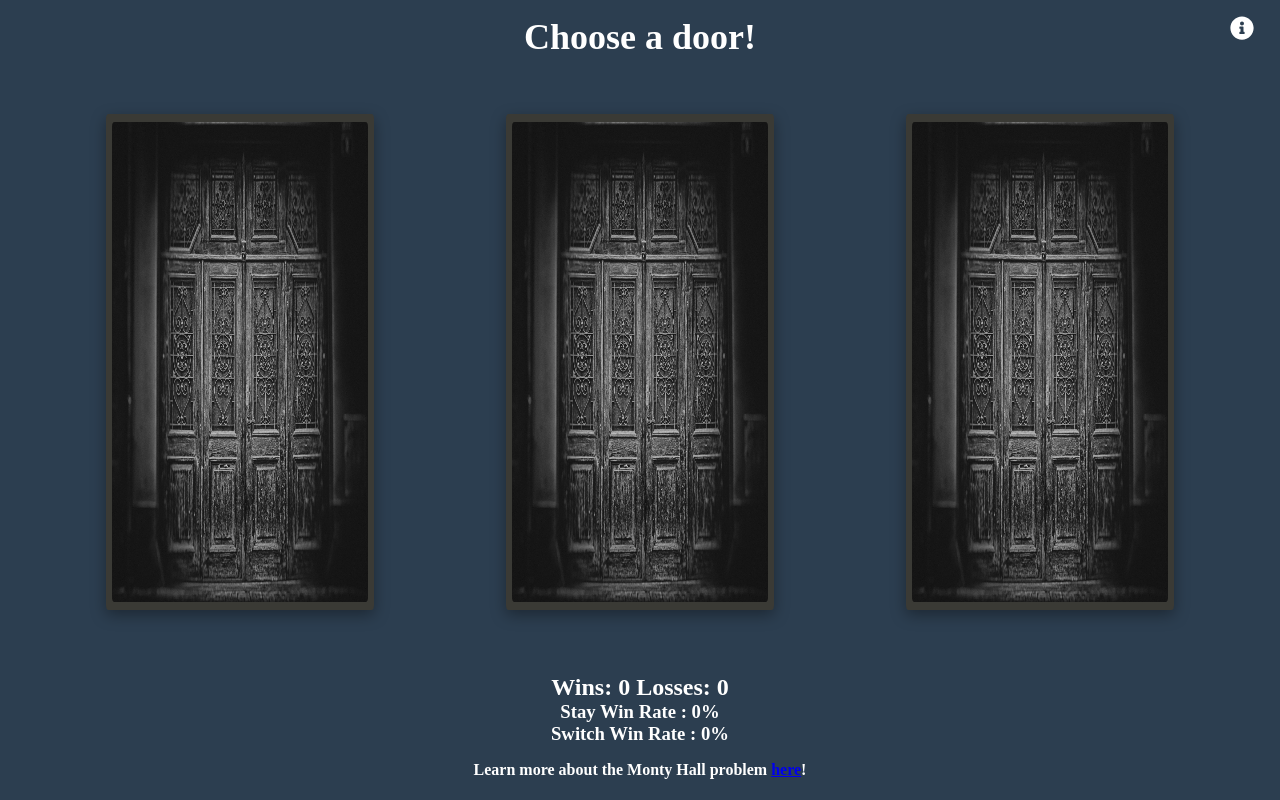
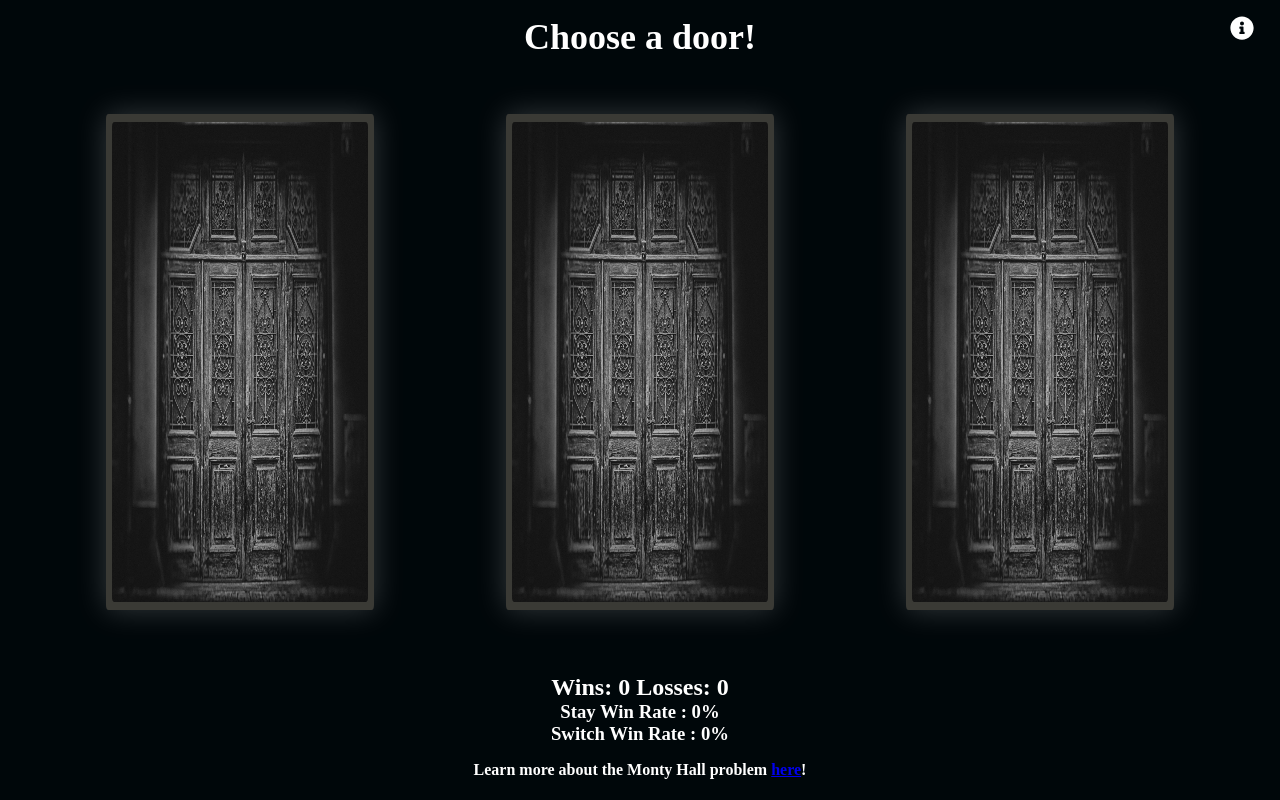
Before and after one commit to rkd412/monty-hall, a React (Create React App) app: page / in a window 1280 px wide. Built offline with nearby package versions, Linux system fonts and the light colour scheme.

Commit message:
changed colors a bit

```diff
--- a/src/components/MontyHall.module.css
+++ b/src/components/MontyHall.module.css
@@ -1,5 +1,5 @@
 .container {
-  background: #2c3e50;
+  background: #00070a;
   width: 100%;
   height: 100vh;
   color: #ffffff;
@@ -29,7 +29,7 @@
 }
 
 .doors-box {
-  background: #2c3e50;
+  background: #00070a;
   display: flex;
   justify-content: space-around;
   padding: 5vh;
@@ -43,11 +43,11 @@
   justify-content: center;
   z-index: 9998;
   border-radius: 1%;
-  box-shadow: rgba(0, 0, 0, 0.35) 0px 5px 15px;
+  box-shadow: rgba(255, 255, 255, 0.2) 0px 0px 30px;
 }
 
 .active-door:hover {
-  box-shadow: rgba(0, 0, 0, 0.5) 0px 10px 20px;
+  box-shadow: rgba(255, 255, 255, 0.4) 0px 0px 60px;
 }
 
 .inactive-door {
@@ -59,11 +59,11 @@
   justify-content: center;
   z-index: 9998;
   border-radius: 1%;
-  box-shadow: rgba(0, 0, 0, 0.35) 0px 5px 15px;
+  box-shadow: rgba(255, 255, 255, 0.2) 0px 0px 30px;
 }
 
 .inactive-door:hover {
-  box-shadow: rgba(0, 0, 0, 0.5) 0px 10px 20px;
+  box-shadow: rgba(255, 255, 255, 0.4) 0px 0px 60px;
 }
 
 .image {
```
